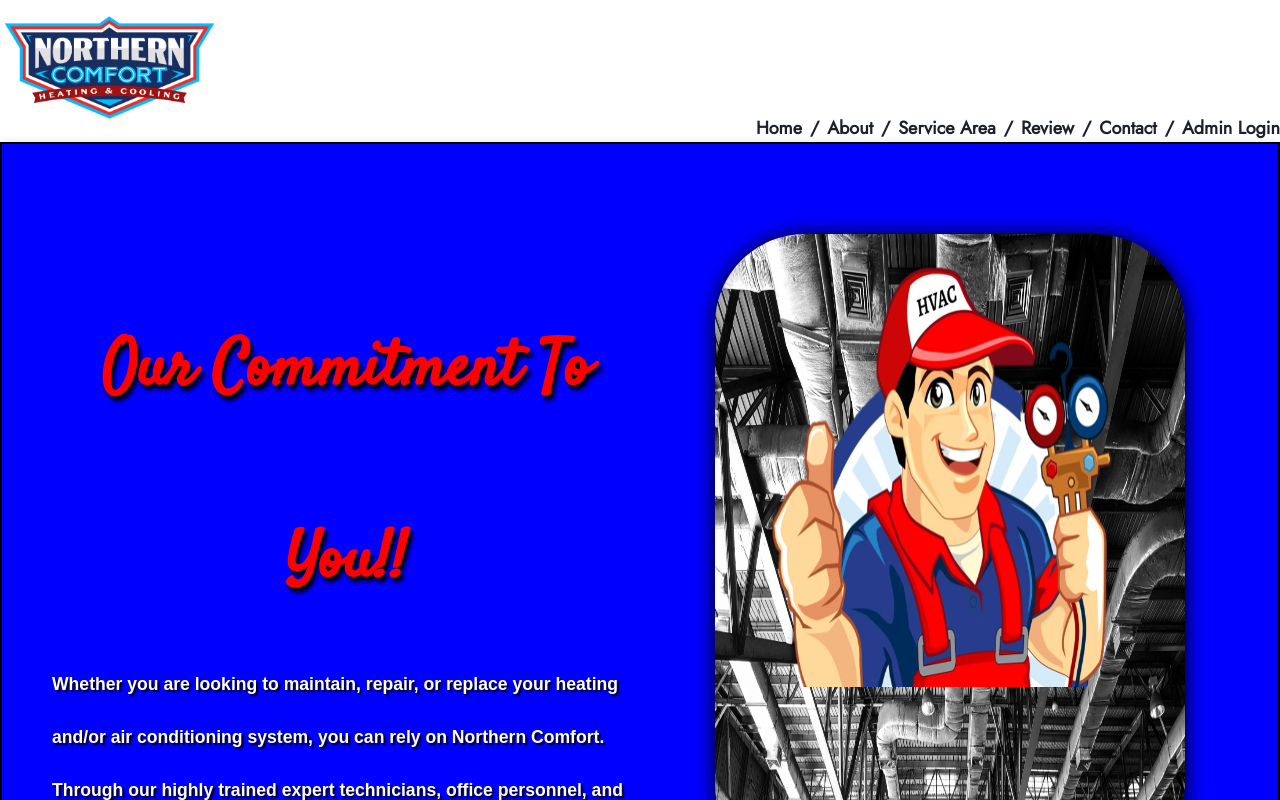
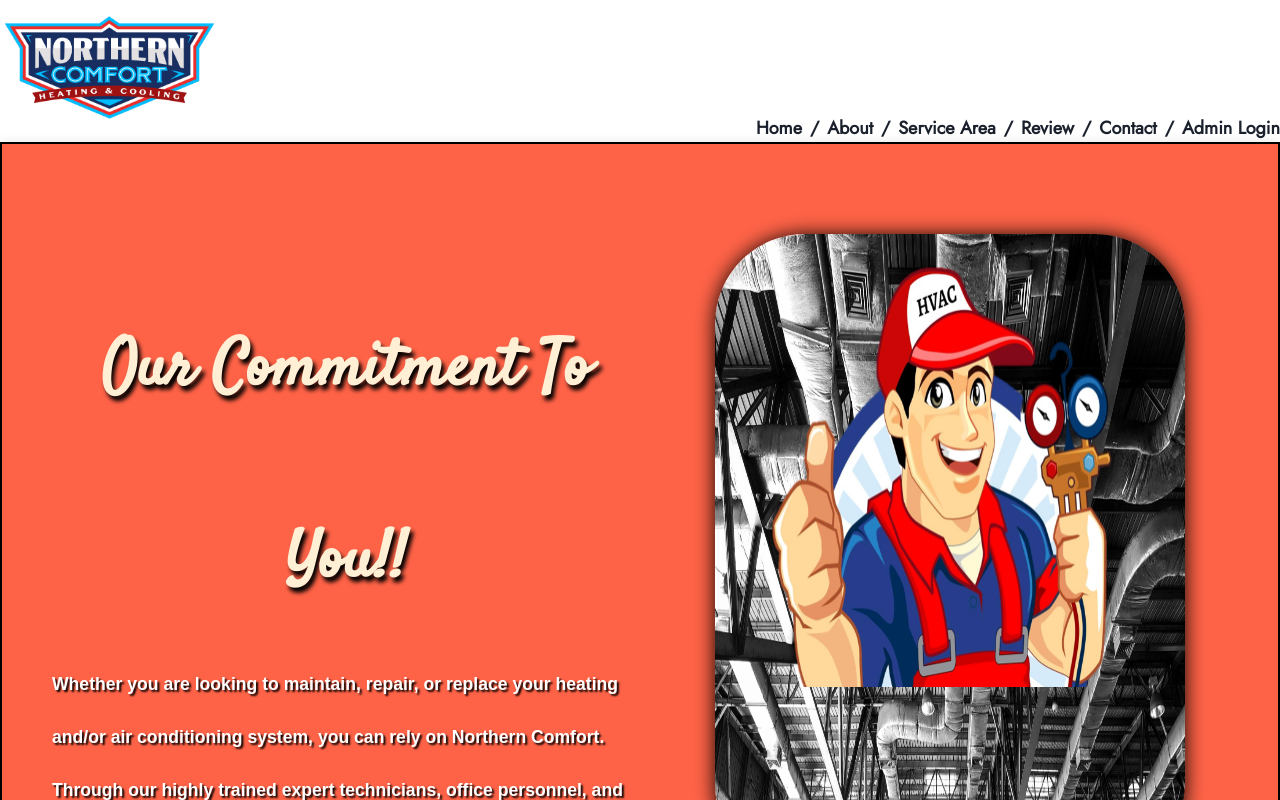
Before and after one commit to hngreenberg/NorthernComfort, a React (Create React App) app in the folder nc-project/: page /about in a window 1280 px wide. Shown: the top 800 px of the page. Built offline with nearby package versions, Linux system fonts and the light colour scheme.

Commit message:
push save

```diff
--- a/nc-project/src/pages/About.js
+++ b/nc-project/src/pages/About.js
@@ -14,7 +14,7 @@ function About() {
       border="2px solid black"
       padding="10px"
       boxShadow="0 0 10px rgba(0, 0, 0, 0.1)"
-      backgroundColor="blue"
+      backgroundColor="tomato"
     >
       <Grid templateColumns="50% 50%" gap={4} p="10" paddingTop={0}>
         <GridItem colSpan={1} paddingTop={16} marginTop={14}>
@@ -22,7 +22,7 @@ function About() {
             <h1
               style={{
                 fontWeight: "bold",
-                color: "red",
+                color: "papayawhip",
                 textAlign: "center",
                 fontSize: "4em",
                 fontFamily: "'Satisfy', cursive",
```
